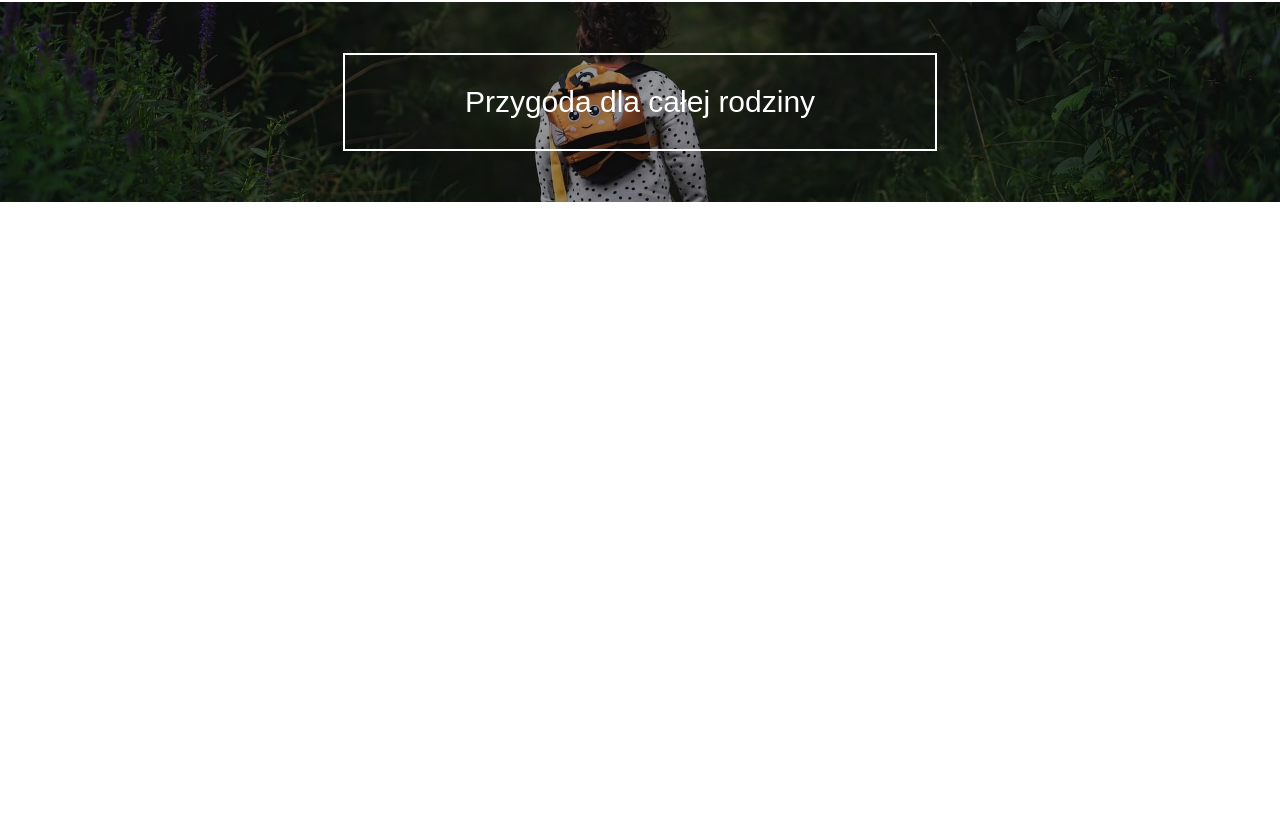
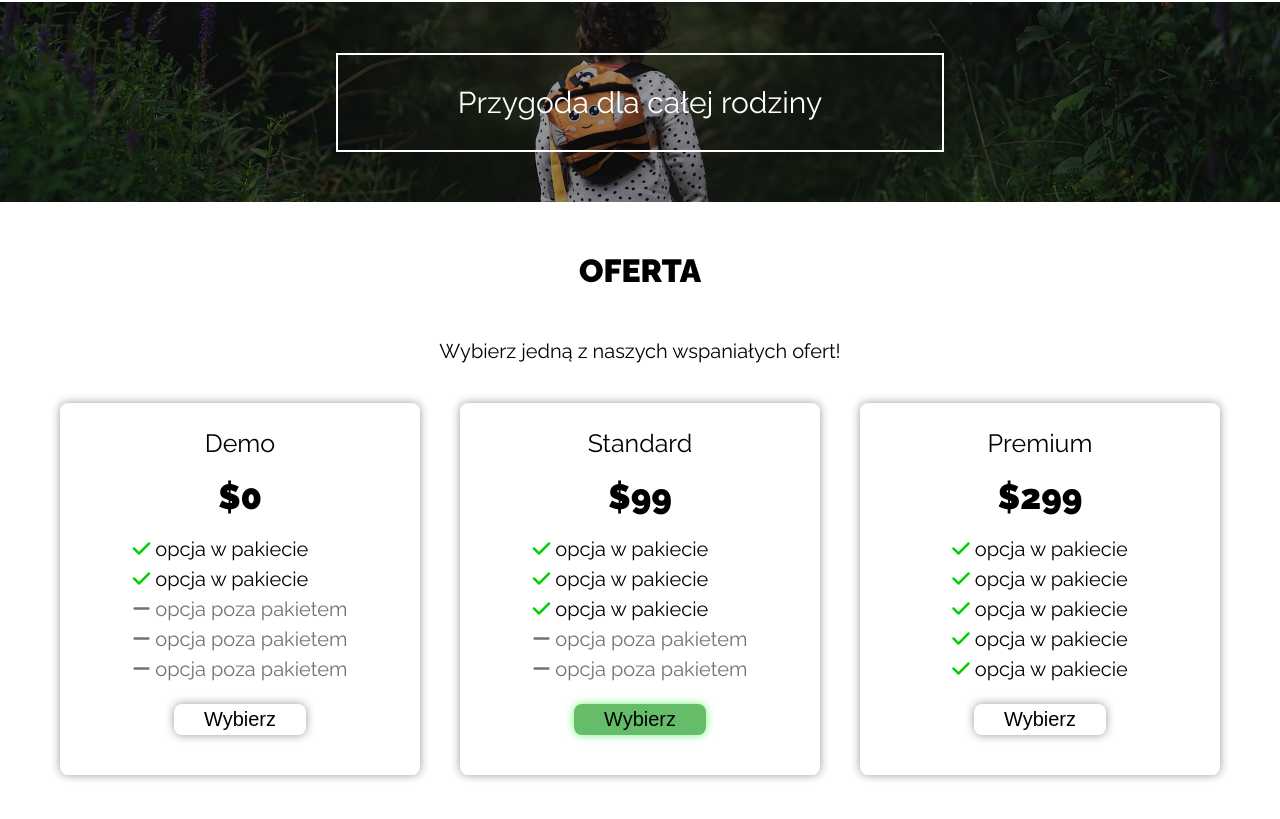
Before and after one commit to BlackMattdev/Forest-web, a website: page index.html in a window 1280 px wide. Shown: the part 1015-1834 px from the top of the page. Before the commit the page ends 1404 px from the top, so only its background shows below. Drawn offline with Linux system fonts and the light colour scheme.

Commit message:
Create offer section

```diff
--- a/index.html
+++ b/index.html
@@ -6,6 +6,9 @@
     <meta http-equiv="X-UA-Compatible" content="IE=edge">
     <meta name="viewport" content="width=device-width, initial-scale=1.0">
     <title>Forest Group</title>
+    <link rel="preconnect" href="https://fonts.googleapis.com">
+    <link rel="preconnect" href="https://fonts.gstatic.com" crossorigin>
+    <link href="https://fonts.googleapis.com/css2?family=Raleway:wght@200;400;900&display=swap" rel="stylesheet">
     <link rel="stylesheet" href="dist/css/main.min.css">
     <script src="https://kit.fontawesome.com/bd49c854da.js" crossorigin="anonymous"></script>
 </head>
@@ -47,9 +50,9 @@
     </header>
 
     <main>
-        <div class="wrapper">
-            <section class="aboutus" id="aboutus">
-                <div class="section-heading">O nas</div>
+        <section class="aboutus" id="aboutus">
+            <div class="wrapper">
+                <h2 class="section-heading">O nas</h2>
                 <div class="aboutus__item">
                     <img src="../dist/img/waterSmall.jpg" alt="Drzewo na wyspie na jeziorze" class="aboutus__item-img">
                     <div class="aboutus__item-text">
@@ -64,12 +67,64 @@
                     </div>
                 </div>
 
-            </section>
-        </div>
+            </div>
+        </section>
         <section class="banner">
             <div class="banner__shadow"></div>
             <div class="banner__text">
                 <p>Przygoda dla całej rodziny</p>
+            </div>
+        </section>
+        <section class="offer" id="offer">
+            <div class="wrapper">
+                <h2 class="section-heading">Oferta</h2>
+                <p class="offer__description">Wybierz jedną z naszych wspaniałych ofert!</p>
+                <div class="offer__cards">
+
+                    <div class="offer__card">
+                        <h3 class="offer__card-title">Demo</h3>
+                        <p class="offer__card-price">$0</p>
+                        <ul class="offer__card-info-list">
+                            <li class="offer__card-info-item-in"><i class="fa-solid fa-check"></i> opcja w pakiecie</li>
+                            <li class="offer__card-info-item-in"><i class="fa-solid fa-check"></i> opcja w pakiecie</li>
+                            <li class="offer__card-info-item-out"><i class="fa-solid fa-minus"></i> opcja poza pakietem
+                            </li>
+                            <li class="offer__card-info-item-out"><i class="fa-solid fa-minus"></i> opcja poza pakietem
+                            </li>
+                            <li class="offer__card-info-item-out"><i class="fa-solid fa-minus"></i> opcja poza pakietem
+                            </li>
+                        </ul>
+                        <button class="offer__card-btn">Wybierz</button>
+                    </div>
+
+                    <div class="offer__card">
+                        <h3 class="offer__card-title">Standard</h3>
+                        <p class="offer__card-price">$99</p>
+                        <ul class="offer__card-info-list">
+                            <li class="offer__card-info-item-in"><i class="fa-solid fa-check"></i> opcja w pakiecie</li>
+                            <li class="offer__card-info-item-in"><i class="fa-solid fa-check"></i> opcja w pakiecie</li>
+                            <li class="offer__card-info-item-in"><i class="fa-solid fa-check"></i> opcja w pakiecie</li>
+                            <li class="offer__card-info-item-out"><i class="fa-solid fa-minus"></i> opcja poza pakietem
+                            </li>
+                            <li class="offer__card-info-item-out"><i class="fa-solid fa-minus"></i> opcja poza pakietem
+                            </li>
+                        </ul>
+                        <button class="offer__card-btn offer__card-btn-best">Wybierz</button>
+                    </div>
+
+                    <div class="offer__card">
+                        <h3 class="offer__card-title">Premium</h3>
+                        <p class="offer__card-price">$299</p>
+                        <ul class="offer__card-info-list">
+                            <li class="offer__card-info-item-in"><i class="fa-solid fa-check"></i> opcja w pakiecie</li>
+                            <li class="offer__card-info-item-in"><i class="fa-solid fa-check"></i> opcja w pakiecie</li>
+                            <li class="offer__card-info-item-in"><i class="fa-solid fa-check"></i> opcja w pakiecie</li>
+                            <li class="offer__card-info-item-in"><i class="fa-solid fa-check"></i> opcja w pakiecie</li>
+                            <li class="offer__card-info-item-in"><i class="fa-solid fa-check"></i> opcja w pakiecie</li>
+                        </ul>
+                        <button class="offer__card-btn">Wybierz</button>
+                    </div>
+                </div>
             </div>
         </section>
 
--- a/src/sass/main.scss
+++ b/src/sass/main.scss
@@ -11,7 +11,7 @@
 html {
 	font-size: 62.5%;
 	scroll-behavior: smooth;
-	font-family: sans-serif;
+	font-family: 'Raleway', sans-serif;
 }
 
 a {
@@ -35,7 +35,7 @@ a {
 	}
 	&__logo {
 		display: inline-block;
-		padding-left: 2%;
+		padding-left: 50px;
 		font-size: 3rem;
 		a {
 			color: $black;
@@ -107,8 +107,7 @@ a {
 		display: flex;
 		flex-direction: column;
 		justify-content: center;
-		// margin-left: 20%;
-		padding: 1em;
+		padding-left: 50px;
 		height: 60vh;
 		max-height: 400px;
 		color: $white;
@@ -183,4 +182,71 @@ a {
 	}
 }
 
+//OFFER
+.offer {
+	&__description {
+		padding-bottom: 1em;
+		font-size: 2rem;
+		text-align: center;
+	}
+	&__card {
+		display: flex;
+		flex-direction: column;
+		justify-content: center;
+		align-items: center;
+		margin: 20px auto;
+		width: 80%;
+		border-radius: 8px;
+		box-shadow: 0 0 10px #999999;
+		&-title {
+			margin-top: 1em;
+			font-size: 2.5em;
+			font-weight: 400;
+		}
+		&-price {
+			padding: 0.5em;
+			font-size: 3.5em;
+			font-weight: bold;
+		}
+		&-info {
+			&-list {
+				font-size: 2rem;
+				list-style: none;
+				line-height: 150%;
+				.fa-check {
+					color: rgb(0, 209, 0);
+				}
+			}
+			&-item {
+				&-out {
+					color: $gray;
+				}
+			}
+		}
+		&-btn {
+			margin: 1em auto 2em;
+			padding: 0.2em 1.5em;
+			font-size: 2rem;
+			background-color: $white;
+			border: none;
+			border-radius: 8px;
+			box-shadow: 0 0 10px #999999;
+			transition: background-color 0.3s, box-shadow 0.3s;
+			cursor: pointer;
+			&:hover {
+				background-color: #999999;
+				box-shadow: 0 0 20px #999999;
+			}
+			&-best {
+				background-color: #65bd69;
+				box-shadow: 0 0 10px #7eee84;
+				&:hover {
+					background-color: #7eee84;
+					box-shadow: 0 0 20px #7eee84;
+				}
+			}
+		}
+	}
+}
+
 @import './utilities/media';
--- a/src/sass/utilities/_colors.scss
+++ b/src/sass/utilities/_colors.scss
@@ -1,4 +1,4 @@
 $white: #fff;
 $green: #3caf28;
-$gray: #3a3a3a;
+$gray: #727272;
 $black: #000000;
--- a/src/sass/utilities/_media.scss
+++ b/src/sass/utilities/_media.scss
@@ -1,4 +1,5 @@
 // @media (min-width: 375px) {
+
 // }
 
 @media (min-width: 576px) {
@@ -15,6 +16,11 @@
 			}
 		}
 	}
+	.offer {
+		&__card{
+			width: 50%;
+		}
+}
 }
 
 @media (min-width: 768px) {
@@ -51,6 +57,15 @@
 			font-size: 2.5rem;
 		}
 	}
+	.offer {
+		&__cards {
+			display: flex;
+			flex-direction: row;
+		}
+		&__card{
+			width: 30%;
+		}
+}
 }
 
 // 992 px
```
Also changed, not shown: dist/css/main.min.css, 1 other file.
